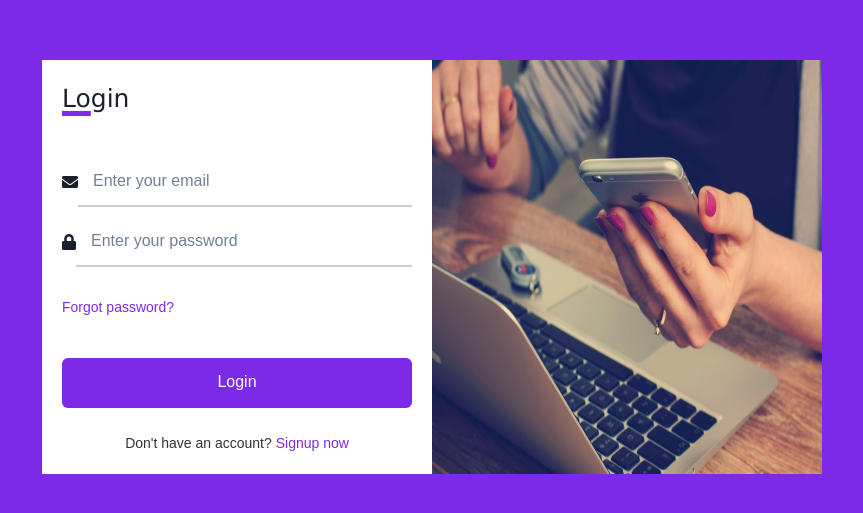
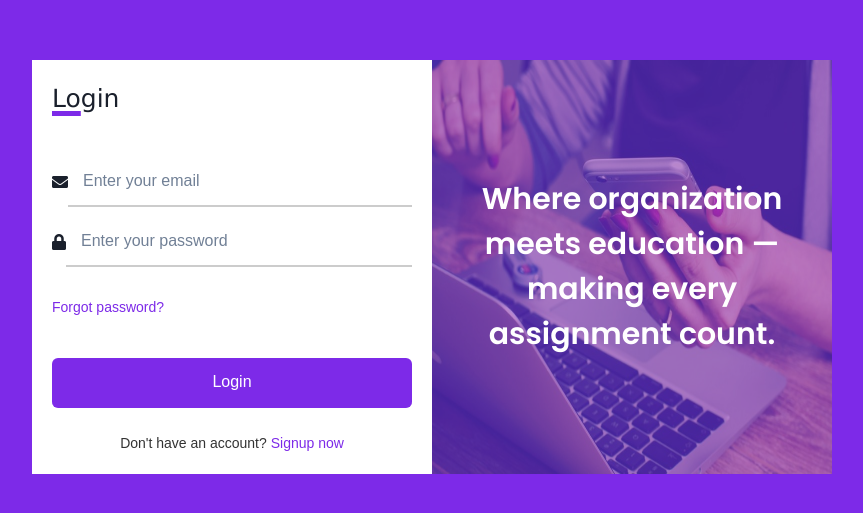
Before and after one commit to programmer-sakthi/school-assignment-tracker, a React (Vite) app in the folder front-end/: page /login in a window 1280 px wide. Shown: the part 133-646 px from the top of the page, without its empty margins (208-1071 px from the left). Built offline with nearby package versions, Linux system fonts and the light colour scheme; a web font is replaced by a local one.

Commit message:
added quotes to Login

```diff
--- a/front-end/src/pages/Authentication/Login.css
+++ b/front-end/src/pages/Authentication/Login.css
@@ -5,26 +5,58 @@
   align-items: center;
   justify-content: center;
   font-family: Arial, Helvetica, sans-serif;
-  font-family: Impact, Haettenschweiler, "Arial Narrow Bold", sans-serif;
+  font-family: "Poppins";
   font-weight: 400;
 }
 
 .Login .container {
-  min-width: 700px;
-  max-width: 780px;
-  min-height: 200px;
+  max-width: 800px;
+  min-height: 350px;
   background-color: white;
   display: flex;
 }
 
 .Login .image {
   width: 50%;
+  position: relative;
 }
 
 .Login .image img {
   height: 100%;
   width: 100%;
 }
+
+.Login .image .image-text{
+  position: absolute;
+  display: flex;
+  flex-direction: column;
+  justify-content: center;
+  align-items: center;
+  top: 50%;
+  left: 50%;
+  transform: translate(-50%, -50%);
+  color: #fff;
+  font-size: 30px;
+  font-weight: 600;
+  z-index: 20;
+  height: 100%;
+  width: 100%;
+  padding: 25px;
+  text-align: center;
+}
+
+.Login .image .image-text::before {
+  content: "";
+  position: absolute;
+  top: 0;
+  left: 0;
+  right: 0;
+  bottom: 0;
+  background: #7d2ae8;
+  opacity: 0.5;
+  z-index: -1; /* Ensure it's behind the text */
+}
+
 
 .Login .form {
   height: 100%;
--- a/front-end/src/pages/Authentication/Login.jsx
+++ b/front-end/src/pages/Authentication/Login.jsx
@@ -5,11 +5,13 @@ import Swal from "sweetalert2";
 import { AuthContext } from "../../context/AuthContext";
 import "./Login.css";
 import frontImg from "./images/frontImg.jpg";
+import { randomQuote } from "./quotes";
 
 const Login = () => {
   const [email, setEmail] = useState("");
   const [password, setPassword] = useState("");
   const { user, onLogin } = useContext(AuthContext);
+  const [quote,setQuote]=useState("")
   const navigate = useNavigate();
 
   useEffect(() => {
@@ -18,6 +20,11 @@ const Login = () => {
       navigate("/dashboard");
     }
   }, [user]);
+
+  useEffect(() => {
+    const quote=randomQuote();
+    setQuote(quote);
+  } , [])
 
   const handleSubmit = async (e) => {
     e.preventDefault();
@@ -97,6 +104,7 @@ const Login = () => {
         </div>
         <div className="image p-0 m-0">
           <img src={frontImg} alt="icon" />
+          <div className="image-text">{quote}</div>
         </div>
       </div>
     </div>
```
